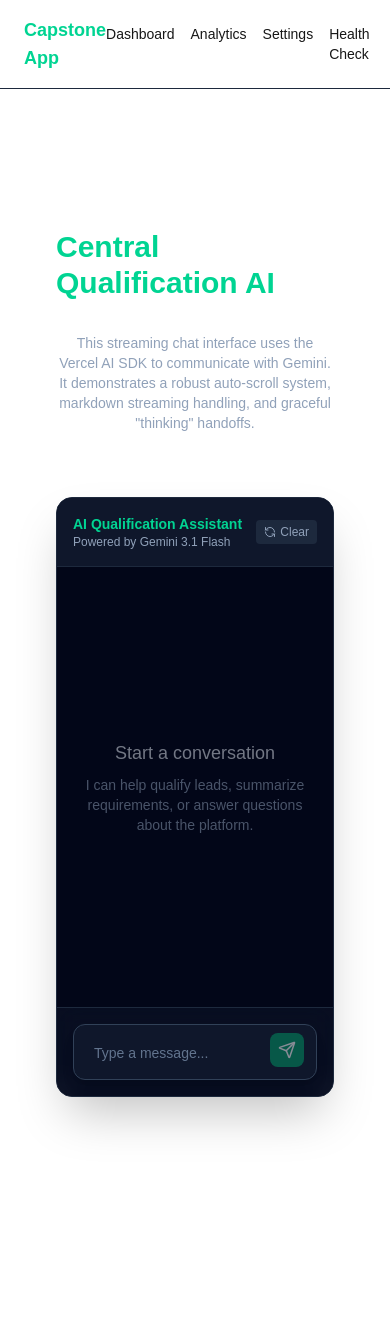
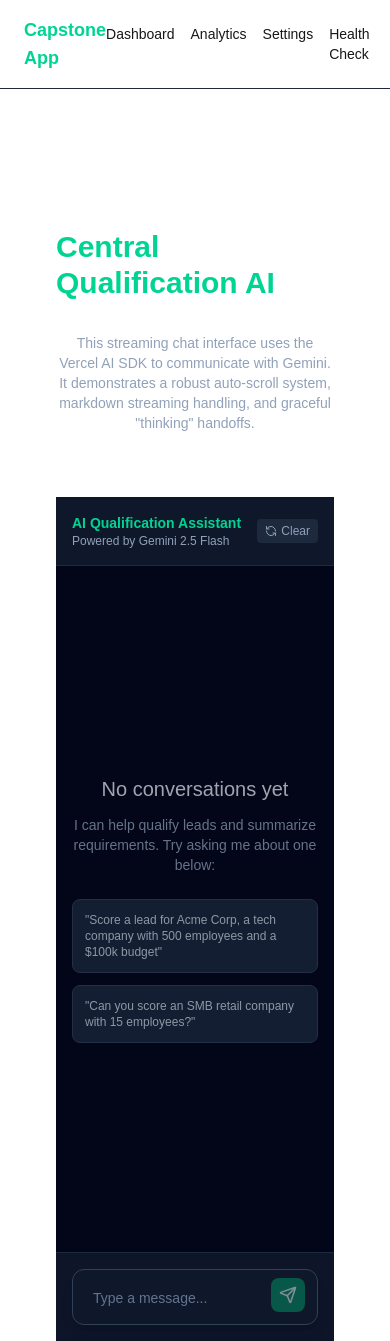
Before and after one commit to Rao-Faizi/flyrank-ai-capstone, a Next.js app in the folder web/: page / in a window 390 px wide. Before the commit the page ends 1285 px from the top, so only its background shows below. Built offline with nearby package versions, Linux system fonts and the light colour scheme.

Commit message:
Implement Checkpoint 1: Error handling, empty states, and responsive fixes

```diff
--- /dev/null
+++ b/web/src/app/error.tsx
@@ -0,0 +1,47 @@
+'use client'; // Error components must be Client Components
+
+import { useEffect } from 'react';
+import { AlertCircle, RefreshCw } from 'lucide-react';
+import { motion } from 'framer-motion';
+
+export default function Error({
+  error,
+  reset,
+}: {
+  error: Error & { digest?: string };
+  reset: () => void;
+}) {
+  useEffect(() => {
+    // Log the error to an error reporting service
+    console.error(error);
+  }, [error]);
+
+  return (
+    <div className="flex h-[100dvh] w-full flex-col items-center justify-center bg-slate-950 p-6 text-center text-slate-200">
+      <motion.div
+        initial={{ opacity: 0, scale: 0.95, y: 10 }}
+        animate={{ opacity: 1, scale: 1, y: 0 }}
+        className="flex max-w-md flex-col items-center gap-6 rounded-2xl border border-rose-500/20 bg-rose-500/10 p-8 shadow-2xl"
+      >
+        <div className="flex h-16 w-16 items-center justify-center rounded-full bg-rose-500/20">
+          <AlertCircle className="h-8 w-8 text-rose-500" />
+        </div>
+        <div className="space-y-2">
+          <h2 className="text-xl font-semibold tracking-tight text-slate-100">
+            Something went wrong!
+          </h2>
+          <p className="text-sm text-slate-400">
+            We encountered an unexpected error. Please try refreshing or resetting the application.
+          </p>
+        </div>
+        <button
+          onClick={() => reset()}
+          className="flex items-center gap-2 rounded-full bg-rose-500 px-6 py-2.5 text-sm font-medium text-white transition-all hover:bg-rose-600 focus:outline-none focus:ring-2 focus:ring-rose-500 focus:ring-offset-2 focus:ring-offset-slate-950"
+        >
+          <RefreshCw className="h-4 w-4" />
+          Try again
+        </button>
+      </motion.div>
+    </div>
+  );
+}
--- a/web/src/components/chat/ChatInterface.tsx
+++ b/web/src/components/chat/ChatInterface.tsx
@@ -8,7 +8,7 @@ import { ChevronDown, RefreshCcw } from 'lucide-react';
 import { AnimatePresence, motion } from 'framer-motion';
 
 export const ChatInterface: React.FC = () => {
-  const { messages, status, stop, regenerate, setMessages, sendMessage } = useChat({
+  const { messages, status, stop, regenerate, setMessages, sendMessage, error, append } = useChat({
     id: 'capstone-qualification-chat',
   });
 
@@ -23,6 +23,10 @@ export const ChatInterface: React.FC = () => {
     if (!input.trim()) return;
     sendMessage({ text: input });
     setInput('');
+  };
+
+  const handleEmptyStateClick = (prompt: string) => {
+    append({ role: 'user', content: prompt });
   };
 
   const isLoading = status === 'streaming' || status === 'submitted';
@@ -76,11 +80,11 @@ export const ChatInterface: React.FC = () => {
   };
 
   return (
-    <div className="flex flex-col h-full max-h-[80vh] min-h-[500px] w-full max-w-2xl mx-auto bg-slate-950 border border-slate-800 rounded-2xl overflow-hidden shadow-2xl relative">
-      <div className="bg-slate-900 border-b border-slate-800 p-4 flex justify-between items-center z-20">
+    <div className="flex flex-col h-[100dvh] sm:h-full sm:max-h-[85dvh] min-h-[500px] w-full max-w-3xl mx-auto bg-slate-950 sm:border border-slate-800 sm:rounded-2xl overflow-hidden sm:shadow-2xl relative">
+      <div className="bg-slate-900 border-b border-slate-800 p-4 flex justify-between items-center z-20 shrink-0">
         <div>
           <h2 className="text-sm font-semibold text-emerald-400">AI Qualification Assistant</h2>
-          <p className="text-xs text-slate-400">Powered by Gemini 3.1 Flash</p>
+          <p className="text-xs text-slate-400">Powered by Gemini 2.5 Flash</p>
         </div>
         <button
           onClick={() => {
@@ -101,14 +105,33 @@ export const ChatInterface: React.FC = () => {
         className="flex-1 overflow-y-auto p-4 scroll-smooth"
       >
         {messages.length === 0 ? (
-          <div className="h-full flex flex-col items-center justify-center text-center opacity-50">
-            <h3 className="text-lg font-medium text-slate-200 mb-2">Start a conversation</h3>
-            <p className="text-sm text-slate-400 max-w-sm">
-              I can help qualify leads, summarize requirements, or answer questions about the platform.
+          <div className="h-full flex flex-col items-center justify-center text-center opacity-70">
+            <h3 className="text-xl font-medium text-slate-200 mb-3">No conversations yet</h3>
+            <p className="text-sm text-slate-400 max-w-sm mb-6">
+              I can help qualify leads and summarize requirements. Try asking me about one below:
             </p>
+            <div className="flex flex-col gap-3 w-full max-w-xs">
+              <button
+                onClick={() => handleEmptyStateClick("Score a lead for Acme Corp, a tech company with 500 employees and a $100k budget")}
+                className="text-xs text-left p-3 rounded-lg border border-slate-700 bg-slate-800 hover:bg-slate-700 hover:border-emerald-500/50 transition-colors text-slate-300"
+              >
+                "Score a lead for Acme Corp, a tech company with 500 employees and a $100k budget"
+              </button>
+              <button
+                onClick={() => handleEmptyStateClick("Can you score an SMB retail company with 15 employees?")}
+                className="text-xs text-left p-3 rounded-lg border border-slate-700 bg-slate-800 hover:bg-slate-700 hover:border-emerald-500/50 transition-colors text-slate-300"
+              >
+                "Can you score an SMB retail company with 15 employees?"
+              </button>
+            </div>
           </div>
         ) : (
-          <ChatMessages messages={messages} isLoading={isLoading && !isAssistantResponding} />
+          <ChatMessages
+            messages={messages}
+            isLoading={isLoading && !isAssistantResponding}
+            error={error}
+            reload={reload}
+          />
         )}
       </div>
 
@@ -131,7 +154,7 @@ export const ChatInterface: React.FC = () => {
         )}
       </AnimatePresence>
 
-      <div className="p-4 bg-slate-900/50 border-t border-slate-800 backdrop-blur-md z-20">
+      <div className="p-4 bg-slate-900/95 border-t border-slate-800 backdrop-blur-md z-20 shrink-0 pb-safe">
         <ChatInput
           input={input}
           handleInputChange={handleInputChange}
--- a/web/src/components/chat/ChatMessages.tsx
+++ b/web/src/components/chat/ChatMessages.tsx
@@ -1,16 +1,33 @@
-import React from 'react';
+import React, { useState } from 'react';
 import ReactMarkdown from 'react-markdown';
 import { motion, AnimatePresence } from 'framer-motion';
 import { Message } from 'ai';
-import { Bot, User } from 'lucide-react';
+import { Bot, User, AlertTriangle, RotateCcw } from 'lucide-react';
 import { ToolInvocationRenderer } from './ToolInvocationRenderer';
 
 interface ChatMessagesProps {
   messages: Message[];
   isLoading: boolean;
+  error?: Error | undefined;
+  reload?: () => void;
 }
 
-export const ChatMessages: React.FC<ChatMessagesProps> = ({ messages, isLoading }) => {
+export const ChatMessages: React.FC<ChatMessagesProps> = ({ messages, isLoading, error, reload }) => {
+  const [isRetrying, setIsRetrying] = useState(false);
+
+  const handleRetry = async () => {
+    if (!reload || isRetrying) return;
+    setIsRetrying(true);
+    try {
+      await reload();
+    } finally {
+      setIsRetrying(false);
+    }
+  };
+
+  const lastMessage = messages[messages.length - 1];
+  const showRetry = error && lastMessage && (lastMessage.role === 'user' || (lastMessage.role === 'assistant' && !lastMessage.content && (!lastMessage.toolInvocations || lastMessage.toolInvocations.length === 0)));
+
   return (
     <div className="flex flex-col space-y-6 pb-4">
       <AnimatePresence initial={false}>
@@ -72,22 +89,38 @@ export const ChatMessages: React.FC<ChatMessagesProps> = ({ messages, isLoading
             <div className="flex-shrink-0 w-8 h-8 rounded-full flex items-center justify-center bg-slate-700 text-slate-200">
               <Bot size={16} />
             </div>
-            <div className="bg-slate-800 border border-slate-700 rounded-2xl rounded-tl-sm px-5 py-3 flex items-center gap-1">
-              <motion.div
-                className="w-2 h-2 bg-slate-400 rounded-full"
-                animate={{ y: [0, -5, 0] }}
-                transition={{ duration: 0.6, repeat: Infinity, delay: 0 }}
-              />
-              <motion.div
-                className="w-2 h-2 bg-slate-400 rounded-full"
-                animate={{ y: [0, -5, 0] }}
-                transition={{ duration: 0.6, repeat: Infinity, delay: 0.2 }}
-              />
-              <motion.div
-                className="w-2 h-2 bg-slate-400 rounded-full"
-                animate={{ y: [0, -5, 0] }}
-                transition={{ duration: 0.6, repeat: Infinity, delay: 0.4 }}
-              />
+            {/* Real Skeleton Loader instead of bouncing dots */}
+            <div className="bg-slate-800 border border-slate-700 rounded-2xl rounded-tl-sm px-5 py-4 flex flex-col gap-2.5 w-64 animate-pulse">
+              <div className="h-3 bg-slate-700/50 rounded-full w-3/4"></div>
+              <div className="h-3 bg-slate-700/50 rounded-full w-full"></div>
+              <div className="h-3 bg-slate-700/50 rounded-full w-5/6"></div>
+            </div>
+          </motion.div>
+        )}
+
+        {/* Mid-Stream Failure UI */}
+        {showRetry && (
+          <motion.div
+            initial={{ opacity: 0, y: 10 }}
+            animate={{ opacity: 1, y: 0 }}
+            className="flex flex-col items-center justify-center pt-4"
+          >
+            <div className="flex flex-col items-center gap-3 bg-rose-500/10 border border-rose-500/20 px-6 py-4 rounded-xl text-center max-w-sm">
+              <div className="flex items-center gap-2 text-rose-400 font-medium text-sm">
+                <AlertTriangle className="w-4 h-4" />
+                <span>Connection Interrupted</span>
+              </div>
+              <p className="text-xs text-rose-400/80 mb-2">
+                There was a problem generating the response. Please try again.
+              </p>
+              <button
+                onClick={handleRetry}
+                disabled={isRetrying}
+                className="flex items-center gap-2 text-xs font-medium bg-rose-500/20 hover:bg-rose-500/30 text-rose-400 px-4 py-2 rounded-full transition-colors disabled:opacity-50"
+              >
+                <RotateCcw className={`w-3.5 h-3.5 ${isRetrying ? 'animate-spin' : ''}`} />
+                {isRetrying ? 'Retrying...' : 'Retry Message'}
+              </button>
             </div>
           </motion.div>
         )}
```
